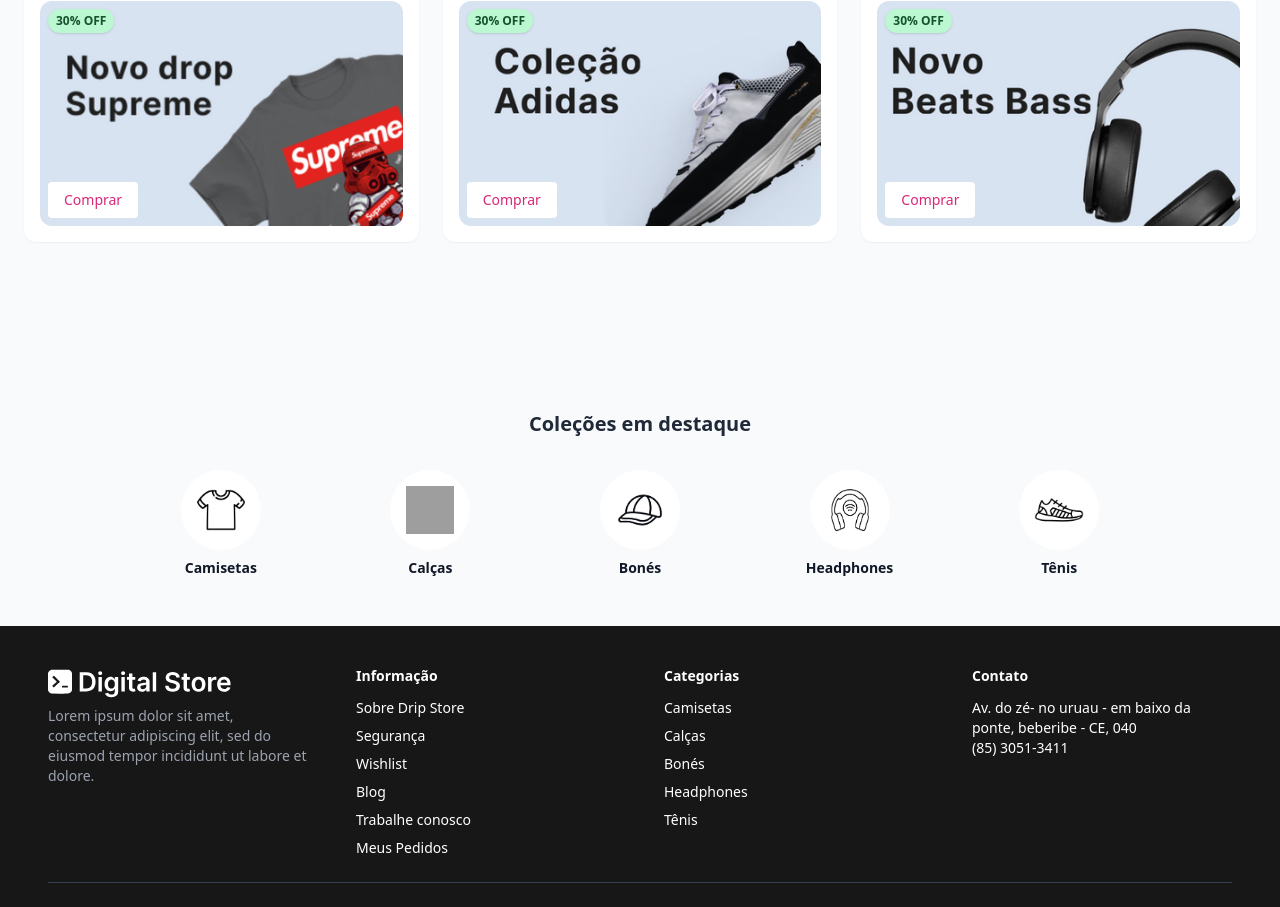
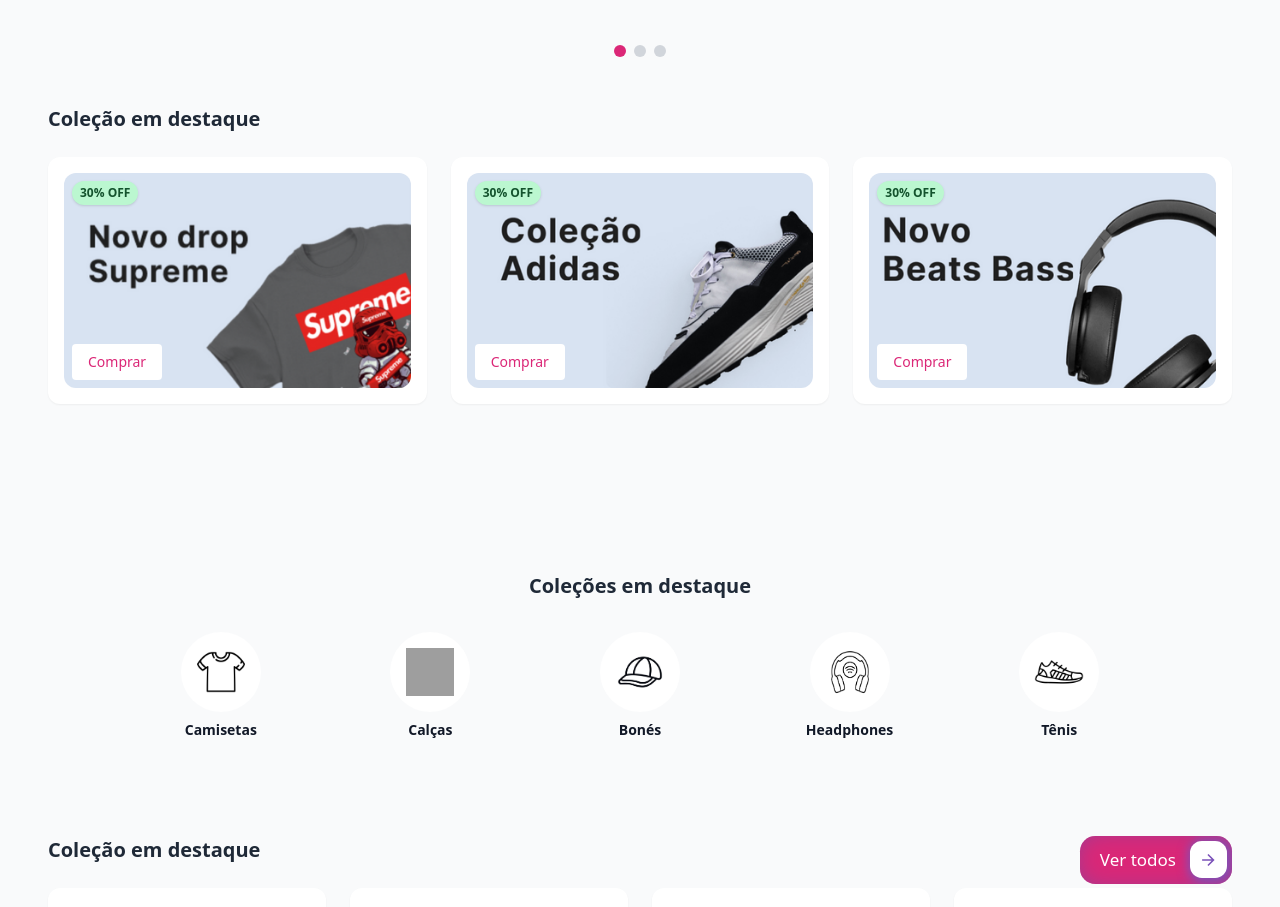
Before and after one commit to Jkawam/PJ-FINAL, a React (Vite) app: page / in a window 1280 px wide. Shown: the part 720-1627 px from the top of the page. Built offline with nearby package versions, Linux system fonts and the light colour scheme; grey boxes are pictures that could not be loaded.

Commit message:
home finalizado

```diff
--- /dev/null
+++ b/src/functions/Cards.jsx
@@ -0,0 +1,22 @@
+const Cards = ({ imagem, off, produto, nome, preco, desconto }) => {
+  return (
+    <div className="bg-white p-4 rounded-xl shadow-sm">
+      <div className="relative mb-3">
+        <img src={imagem} alt={produto} className="w-full rounded-xl" />
+        {off && (
+        <span className="absolute top-2 left-2 bg-green-200 text-green-900 text-xs font-bold px-2 py-1 rounded-xl shadow">{off}</span>
+        )}
+      </div>
+
+      <p className="text-xs text-gray-500 mb-1">{produto}</p>
+      <h3 className="text-sm font-medium text-gray-800 mb-1">{nome}</h3>
+
+      <div className="flex  gap-1">
+        <span className="text-sm text-gray-400 line-through">{preco}</span>
+        <span className="text-sm font-bold text-gray-800">{desconto}</span>
+      </div>
+    </div>
+  );
+};
+
+export default Cards;
--- a/src/index.css
+++ b/src/index.css
@@ -11,10 +11,13 @@
   margin: 0;
   padding: 0;
   box-sizing: border-box;
+
 }
 
 html, body {
+
   width: 100%;
   height: 100%;
   background-color: #f9fafb;
+
 }
--- a/src/pages/Home.jsx
+++ b/src/pages/Home.jsx
@@ -1,38 +1,36 @@
 import React from 'react';
+import Cards from '../functions/Cards';
 
 function Home() {
   return (
     <>
-      {/* Container principal */}
+      <div className='px-6 py-10'>
+
         <div className="bg-gray-50 px-6 py-20 flex flex-col md:flex-row items-center justify-between">
-        {/* Coluna da esquerda */}
+
           <div className="max-w-md space-y-4">
-          {/* Texto superior */}
+
             <p className="text-sm text-yellow-500 font-semibold">Melhores ofertas personalizadas</p>
 
-          {/* Título */}
             <h1 className="text-4xl font-bold text-gray-900 flex items-center">
               Queima de <br />estoque Nike <span className="ml-2">🔥</span>
             </h1>
 
-          {/* Subtítulo */}
             <p className="text-gray-500 text-sm">
               Consequat culpa exercitation mollit nisi excepteur do do tempor laboris eiusmod irure consectetur.
             </p>
 
-          {/* Botão */}
             <button className="bg-pink-600 text-white px-4 py-2 rounded-lg font-semibold hover:bg-pink-700 transition">
               Ver Ofertas
             </button>
           </div>
 
-        {/* Coluna da direita: imagem */}
           <div className="mt-10 md:mt-0">
-          <img src="src/layouts/imagemDeProdutos/nike-air-transparente.png" alt="Tênis Nike" className="w-[300px] md:w-[400px]" />
-        </div>
+            <img src="src/layouts/imagemDeProdutos/nike-air-transparente.png" alt="Tênis Nike" className="w-[500px] md:w-[600px]" />
           </div>
 
-      {/* Indicadores do carrossel */}
+        </div>
+
         <div className="flex justify-center mt-6 space-x-2">
           <div className="w-3 h-3 bg-pink-600 rounded-full"></div>
           <div className="w-3 h-3 bg-gray-300 rounded-full"></div>
@@ -44,19 +42,9 @@
 
           <div className='grid grid-cols-1 md:grid-cols-3 gap-6'>
 
-    {/* Card 1 */}
             <div className='bg-white p-4 rounded-xl shadow-sm'>
               <div className="relative">
-        <img src="src/layouts/imagemDeProdutos/drop-supreme.png" alt="Supreme" className="w-full rounded-xl"/>
-        <span className="absolute top-2 left-2 bg-green-200 text-green-900 text-xs font-bold px-2 py-1 rounded-xl shadow">30% OFF</span>
-        <button className='absolute bottom-2 left-2 bg-white text-pink-600 text-sm px-4 py-2 rounded hover:bg-pink-700 transition'>Comprar</button>
-      </div>
-    </div>
-
-    {/* Card 2 */}
-    <div className='bg-white p-4 rounded-xl shadow-sm'>
-      <div className="relative">
-        <img src="src/layouts/imagemDeProdutos/coleção-adidas.png" alt="Adidas" className="w-full rounded-xl"/>
+                <img src="src/layouts/imagemDeProdutos/drop-supreme.png" alt="Supreme" className="w-full rounded-xl" />
                 <span className="absolute top-2 left-2 bg-green-200 text-green-900 text-xs font-bold px-2 py-1 rounded-xl shadow">30% OFF</span>
                 <button className='absolute bottom-2 left-2 bg-white text-pink-600 text-sm px-4 py-2 rounded hover:bg-pink-700 transition'>Comprar</button>
               </div>
@@ -64,7 +52,15 @@
 
             <div className='bg-white p-4 rounded-xl shadow-sm'>
               <div className="relative">
-        <img src="src/layouts/imagemDeProdutos/beats-bass.png" alt="Beats" className="w-full rounded-xl"/>
+                <img src="src/layouts/imagemDeProdutos/coleção-adidas.png" alt="Adidas" className="w-full rounded-xl" />
+                <span className="absolute top-2 left-2 bg-green-200 text-green-900 text-xs font-bold px-2 py-1 rounded-xl shadow">30% OFF</span>
+                <button className='absolute bottom-2 left-2 bg-white text-pink-600 text-sm px-4 py-2 rounded hover:bg-pink-700 transition'>Comprar</button>
+              </div>
+            </div>
+
+            <div className='bg-white p-4 rounded-xl shadow-sm'>
+              <div className="relative">
+                <img src="src/layouts/imagemDeProdutos/beats-bass.png" alt="Beats" className="w-full rounded-xl" />
                 <span className="absolute top-2 left-2 bg-green-200 text-green-900 text-xs font-bold px-2 py-1 rounded-xl shadow">30% OFF</span>
                 <button className='absolute bottom-2 left-2 bg-white text-pink-600 text-sm px-4 py-2 rounded hover:bg-pink-700 transition'>Comprar</button>
               </div>
@@ -85,28 +81,28 @@
 
             <div className='flex flex-col items-center space-y-2'>
               <div className='bg-white w-20 h-20 rounded-full flex items-center justify-center shandow'>
-          <img src="src/layouts/imagens/camisa.png" alt="Camisetas" className='w-12 h-12'  />
+                <img src="src/layouts/imagens/camisa.png" alt="Camisetas" className='w-12 h-12' />
               </div>
               <span className='text-sm text-gray-900 font-semibold'>Camisetas</span>
             </div>
 
             <div className='flex flex-col items-center space-y-2'>
               <div className='bg-white w-20 h-20 rounded-full flex items-center justify-center shandow'>
-          <img src="src/layouts/imagens/calças.png" alt="Calças" className='w-12 h-12'  />
+                <img src="src/layouts/imagens/calças.png" alt="Calças" className='w-12 h-12' />
               </div>
               <span className='text-sm text-gray-900 font-semibold'>Calças</span>
             </div>
 
             <div className='flex flex-col items-center space-y-2'>
               <div className='bg-white w-20 h-20 rounded-full flex items-center justify-center shandow'>
-          <img src="src/layouts/imagens/bones.jpg" alt="Bonés" className='w-12 h-12'  />
+                <img src="src/layouts/imagens/bones.jpg" alt="Bonés" className='w-12 h-12' />
               </div>
               <span className='text-sm text-gray-900 font-semibold'>Bonés</span>
             </div>
 
             <div className='flex flex-col items-center space-y-2'>
               <div className='bg-white w-20 h-20 rounded-full flex items-center justify-center shandow'>
-          <img src="src/layouts/imagens/Headphones.jpg" alt="Fones de Ouvido" className='w-16 h-12'  />
+                <img src="src/layouts/imagens/Headphones.jpg" alt="Fones de Ouvido" className='w-16 h-12' />
               </div>
               <span className='text-sm text-gray-900 font-semibold'>Headphones</span>
             </div>
@@ -114,21 +110,98 @@
             <div className='flex flex-col items-center space-y-2 '>
               <div className='bg-white w-20 h-20 rounded-full flex items-center justify-center shandow'>
 
-          <img src="src/layouts/imagens/Tenis.png" alt="Tênis" className='w-14 h-14'  />
+                <img src="src/layouts/imagens/Tenis.png" alt="Tênis" className='w-14 h-14' />
               </div>
               <span className='text-sm text-gray-900 font-semibold'>Tênis</span>
             </div>
 
+          </div>
+
+        </section>
+
+        <section className='bg-gray-50 px-6 py-12
+        '>
+          <div className='flex justify-between'>
+            <h2 className='text-xl font-semibold text-gray-800 mb-6'>Coleção em destaque</h2>
+
+            <button
+              className="relative bg-pink-600 text-white font-medium text-[17px] px-4 py-[0.35em] pl-5 h-[2.8em] rounded-[0.9em] flex items-center overflow-hidden cursor-pointer shadow-[inset_0_0_1.6em_-0.6em_#714da6] group"
+            >
+              <span className="mr-10">Ver todos</span>
+              <div
+                className="absolute right-[0.3em] bg-white h-[2.2em] w-[2.2em] rounded-[0.7em] flex items-center justify-center transition-all duration-300 group-hover:w-[calc(100%-0.6em)] shadow-[0.1em_0.1em_0.6em_0.2em_#7b52b9] active:scale-95"
+              >
+                <svg
+                  xmlns="http://www.w3.org/2000/svg"
+                  viewBox="0 0 24 24"
+                  width="24"
+                  height="24"
+                  className="w-[1.1em] transition-transform duration-300 text-[#7b52b9] group-hover:translate-x-[0.1em]"
+                >
+                  <path fill="none" d="M0 0h24v24H0z"></path>
+                  <path
+                    fill="currentColor"
+                    d="M16.172 11l-5.364-5.364 1.414-1.414L20 12l-7.778 7.778-1.414-1.414L16.172 13H4v-2z"
+                  ></path>
+                </svg>
+              </div>
+            </button>
+
+          </div>
+
+          <div className='grid grid-cols-2 sm:grid-cols-3 md:grid-cols-4 gap-6'>
+
+          <Cards imagem={"src/layouts/imagemDeProdutos/airMax.png"} produto={"Tênis"} nome={"Air Max 90 - Masculino"} preco={"R$ 200,00"} desconto={"R$ 100,00"} off={"30%"}/>
+
+          <Cards imagem={"src/layouts/imagemDeProdutos/airMax.png"} produto={"Tênis"} nome={"Air Force 1 - Masculino"} preco={"R$ 250,00"} desconto={"R$ 150,00"} off={"30%"}/>
+
+          <Cards imagem={"src/layouts/imagemDeProdutos/airMax.png"} produto={"Tênis"} nome={"Air Jordan 1 - Masculino"} preco={"R$ 300,00"} desconto={"R$ 200,00"} />
+
+          <Cards imagem={"src/layouts/imagemDeProdutos/airMax.png"} produto={"Tênis"} nome={"Air Jordan 1 - Masculino"} preco={"R$ 300,00"} desconto={"R$ 200,00"} />
+
+          <Cards imagem={"src/layouts/imagemDeProdutos/airMax.png"} produto={"Tênis"} nome={"Air Jordan 1 - Masculino"} preco={"R$ 300,00"} desconto={"R$ 200,00"} />
+
+          <Cards imagem={"src/layouts/imagemDeProdutos/airMax.png"} produto={"Tênis"} nome={"Air Jordan 1 - Masculino"} preco={"R$ 300,00"} desconto={"R$ 200,00"} />
+
+          <Cards imagem={"src/layouts/imagemDeProdutos/airMax.png"} produto={"Tênis"} nome={"Air Jordan 1 - Masculino"} preco={"R$ 300,00"} desconto={"R$ 200,00"} />
+
+          <Cards imagem={"src/layouts/imagemDeProdutos/airMax.png"} produto={"Tênis"} nome={"Air Jordan 1 - Masculino"} preco={"R$ 300,00"} desconto={"R$ 200,00"} />
+
+          </div>
+        </section>
+
+        <section className="bg-white py-16">
+          <div className="max-w-6xl mx-auto px-6 flex flex-col md:flex-row items-center justify-between gap-10">
+
+            <div className="relative w-72 h-72 flex items-center justify-center">
+              <div className="absolute inset-0 m-auto bg-purple-200 rounded-full w-72 h-72 z-0"></div>
+
+              <img
+                src="src/layouts/imagemDeProdutos/limitado.png"
+                alt="Tênis Air Jordan"
+                className="w-60 object-contain z-10"
+              />
+            </div>
+
+            <div className="max-w-xl text-center md:text-left">
+              <p className="text-pink-600 text-sm font-semibold mb-2">Oferta especial</p>
+              <h2 className="text-3xl md:text-4xl font-bold text-gray-800 mb-4">
+                Edição Limitada Air Jordan
+              </h2>
+              <p className="text-gray-600 mb-6">
+                Garanta já seu modelo exclusivo da linha Air Jordan com design moderno,
+                materiais premium e disponibilidade limitada. Lorem ipsum dolor sit amet consectetur adipisicing elit. Molestias totam beatae aspernatur quasi voluptas ea voluptatibus sit eum rem veritatis. Maxime debitis provident impedit ut nulla eum, libero dolore vel!
+              </p>
+              <button className="bg-pink-600 text-white px-6 py-2 rounded-md hover:bg-pink-700 transition">
+                Ver Oferta
+              </button>
+            </div>
+
+          </div>
+        </section>
 
 
       </div>
-
-
-</section>
-
-
-
-
     </>
   );
 }
--- a/src/pages/pedidos.jsx
+++ b/src/pages/pedidos.jsx
@@ -2,12 +2,41 @@
 
 function Pedidos() {
 return (
-    <div className="min-h-screen bg-gradient-to-r from-blue-500 to-purple-600 flex items-center justify-center p-4">
-    <div className="text-center">
-        <h1 className="text-white text-5xl font-bold mb-4">Bem-vindo à Meus pedidos!</h1> {/* Texto ajustado */}
-        <p className="text-white text-lg">Esta é a página onde você vera seus MeusPedidos.</p>
+    <div className="px-6 py-10">
+  <div className="px-6 py-12 bg-white rounded-lg shadow-md">
+    <div className="flex items-center justify-between mb-6">
+
+      {/* Título à esquerda */}
+      <h3 className="font-bold text-xl">Meus Pedidos</h3>
+
+      {/* Botões à direita */}
+      <div className="flex gap-2">
+        <button
+          className="cursor-pointer bg-white relative inline-flex items-center justify-center gap-2 rounded-md text-sm font-medium ring-offset-background transition-colors focus-visible:outline-none focus-visible:ring-2 focus-visible:ring-ring focus-visible:ring-offset-2 disabled:pointer-events-none disabled:opacity-50 hover:bg-gray-200 hover:text-pink-600 h-9 px-3"
+        >
+          Todos
+        </button>
+        <button
+          className="cursor-pointer bg-white relative inline-flex items-center justify-center gap-2 rounded-md text-sm font-medium ring-offset-background transition-colors focus-visible:outline-none focus-visible:ring-2 focus-visible:ring-ring focus-visible:ring-offset-2 disabled:pointer-events-none disabled:opacity-50 hover:bg-gray-200 hover:text-pink-600 h-9 px-3"
+        >
+          Em Trânsito
+        </button>
+        <button
+          className="cursor-pointer bg-white relative inline-flex items-center justify-center gap-2 rounded-md text-sm font-medium ring-offset-background transition-colors focus-visible:outline-none focus-visible:ring-2 focus-visible:ring-ring focus-visible:ring-offset-2 disabled:pointer-events-none disabled:opacity-50 hover:bg-gray-200 hover:text-pink-600 h-9 px-3"
+        >
+          Finalizados
+        </button>
+        <button
+          className="cursor-pointer bg-white relative inline-flex items-center justify-center gap-2 rounded-md text-sm font-medium ring-offset-background transition-colors focus-visible:outline-none focus-visible:ring-2 focus-visible:ring-ring focus-visible:ring-offset-2 disabled:pointer-events-none disabled:opacity-50 hover:bg-gray-200 hover:text-pink-600 h-9 px-3"
+        >
+          Cancelados
+        </button>
+      </div>
+
     </div>
-    </div>
+  </div>
+</div>
+
 );
 }
 
```
Also changed, not shown: src/layouts/imagemDeProdutos/airMax.png (added), src/layouts/imagemDeProdutos/limitado.png (added). Lines whose indentation alone changed are shown as unchanged.
